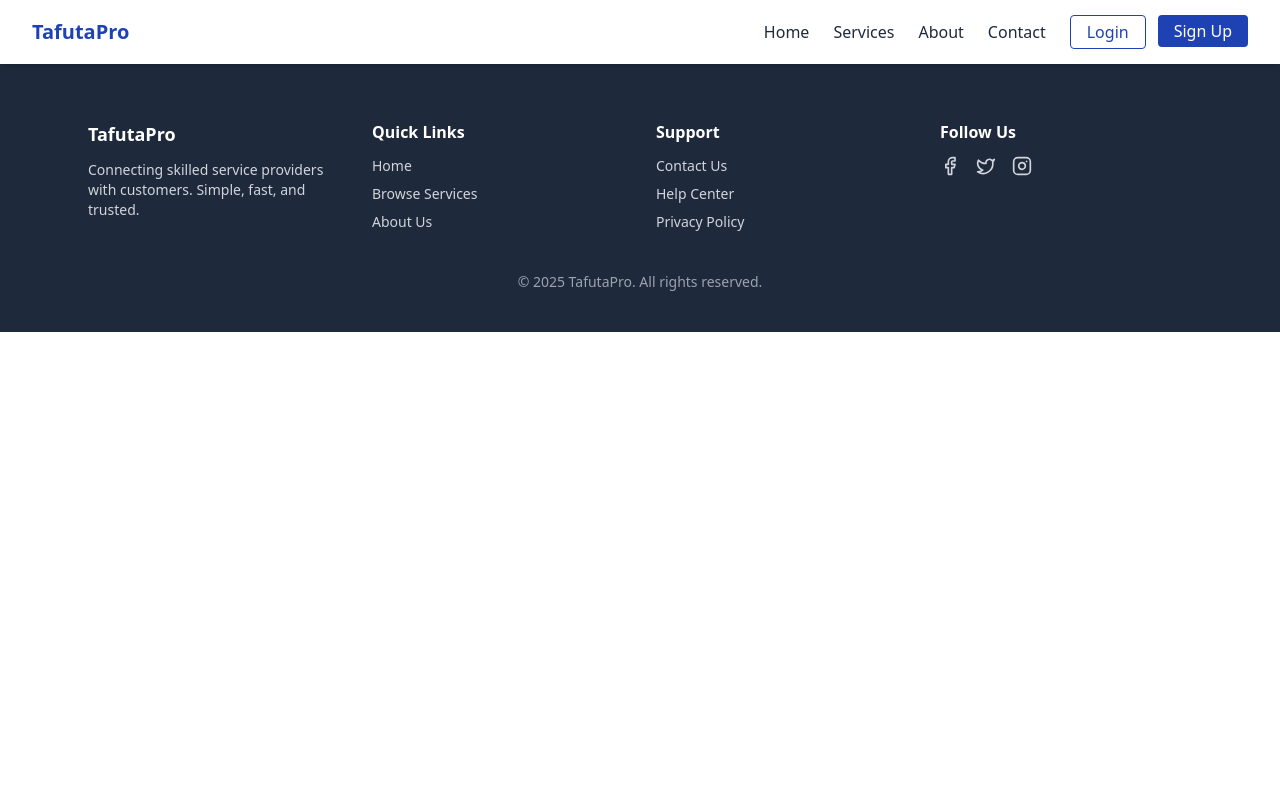
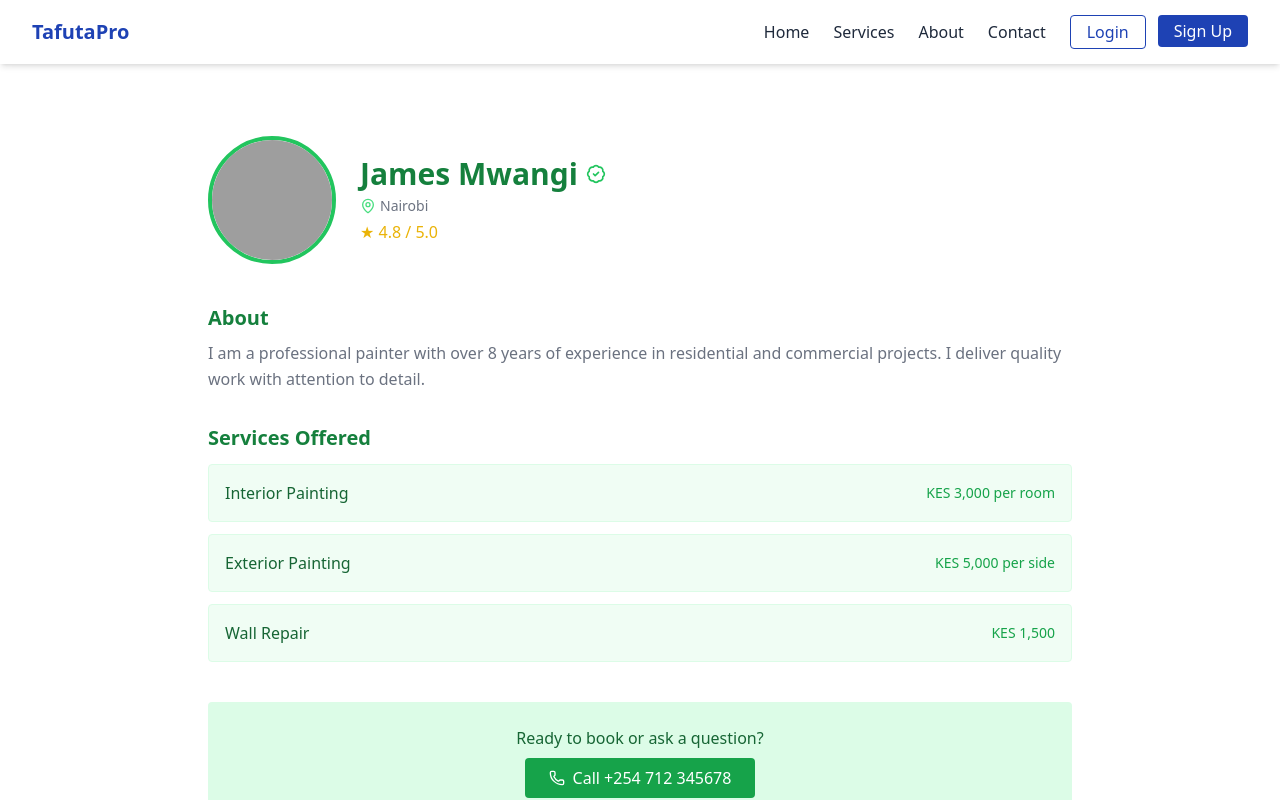
Before and after one commit to jo-oseeph/TafutaPro, a React (Create React App) app: page /provider/1 in a window 1280 px wide. Shown: the top 800 px of the page. Built offline with nearby package versions, Linux system fonts and the light colour scheme; grey boxes are pictures that could not be loaded.

Commit message:
profile page created

```diff
--- a/src/App.js
+++ b/src/App.js
@@ -10,6 +10,7 @@
 import Services from './pages/Service';
 import Contact from './pages/Contact';
 import CategoryPage from "./pages/CategoryPage";
+import ProviderProfile from "./pages/ProviderProfile";
 
 
 function App() {
@@ -25,7 +26,8 @@
           <Route path="/login" element={<Login />} />
           <Route path="/Signup" element={<Signup />} />
           <Route path="/services/:category" element={<CategoryPage />} />
-          {/* Add more routes as needed */}
+          <Route path="/provider/:id" element={<ProviderProfile />} />
+
         </Routes>
         <Footer />
       </main>
--- a/src/pages/CategoryPage.jsx
+++ b/src/pages/CategoryPage.jsx
@@ -1,10 +1,11 @@
-import { useParams } from "react-router-dom";
+import { useParams, useNavigate } from "react-router-dom";
 import { useEffect, useState } from "react";
 import { Loader2, MapPin } from "lucide-react";
 
-// Dummy locations for filtering
+// ✅ Dummy locations for filtering
 const dummyLocations = ["Nairobi", "Mombasa", "Kisumu", "Nakuru"];
 
+// ✅ Dummy service providers
 const dummyProviders = [
   {
     id: 1,
@@ -31,13 +32,15 @@
 
 export default function CategoryPage() {
   const { category } = useParams();
+  const navigate = useNavigate(); // ✅ Used for routing to profile
+
   const [providers, setProviders] = useState([]);
   const [filteredProviders, setFilteredProviders] = useState([]);
   const [location, setLocation] = useState("");
   const [searchTerm, setSearchTerm] = useState("");
   const [loading, setLoading] = useState(true);
 
-  // Simulate API fetch
+  // ✅ Simulate API fetch
   useEffect(() => {
     setLoading(true);
     setTimeout(() => {
@@ -47,7 +50,7 @@
     }, 1000);
   }, [category]);
 
-  // Filter based on location and search
+  // ✅ Filter providers by location and search input
   useEffect(() => {
     let filtered = providers;
 
@@ -102,7 +105,7 @@
         </select>
       </div>
 
-      {/* Spinner */}
+      {/* Loader or Results */}
       {loading ? (
         <div className="flex justify-center items-center py-20">
           <Loader2 className="animate-spin text-brand w-8 h-8" />
@@ -116,6 +119,7 @@
               key={provider.id}
               className="bg-white shadow-sm border rounded-lg p-4 hover:shadow-md transition"
             >
+              {/* Profile info */}
               <div className="flex items-center gap-4">
                 <img
                   src={provider.image}
@@ -132,7 +136,12 @@
                   </p>
                 </div>
               </div>
-              <button className="mt-4 w-full bg-brand text-white py-2 rounded hover:bg-heading transition">
+
+              {/* ✅ View Profile button navigates to provider page */}
+              <button
+                onClick={() => navigate(`/provider/${provider.id}`)}
+                className="mt-4 w-full bg-brand text-white py-2 rounded hover:bg-heading transition"
+              >
                 View Profile
               </button>
             </div>
--- /dev/null
+++ b/src/pages/ProviderProfile.jsx
@@ -0,0 +1,97 @@
+import React, { useEffect } from 'react';
+import { useParams } from "react-router-dom";
+import { MapPin, Phone, BadgeCheck } from "lucide-react";
+
+// 🧪 Dummy provider data for demonstration
+const dummyProvider = {
+  id: 1,
+  name: "James Mwangi",
+  location: "Nairobi",
+  rating: 4.8,
+  image: "https://i.pravatar.cc/150?img=12",
+  bio: "I am a professional painter with over 8 years of experience in residential and commercial projects. I deliver quality work with attention to detail.",
+  services: [
+    { name: "Interior Painting", price: "KES 3,000 per room" },
+    { name: "Exterior Painting", price: "KES 5,000 per side" },
+    { name: "Wall Repair", price: "KES 1,500" },
+  ],
+  contact: "+254 712 345678",
+};
+
+const ProviderProfile = () => {
+  const { id } = useParams();
+
+  // ✅ Simulate future API usage and fix "unused" ESLint warning
+  useEffect(() => {
+    console.log("Loaded Provider ID:", id);
+    // In future: fetch(`/api/providers/${id}`);
+  }, [id]);
+
+  const provider = dummyProvider;
+
+  return (
+    <div className="pt-24 px-4 max-w-4xl mx-auto min-h-screen">
+      {/* 🧠 Header Section */}
+      <div className="flex flex-col sm:flex-row items-center gap-6 mb-10">
+        {/* 👤 Profile Image */}
+        <img
+          src={provider.image}
+          alt={provider.name}
+          className="w-32 h-32 rounded-full object-cover border-4 border-green-500"
+        />
+
+        {/* 📝 Basic Info */}
+        <div>
+          <h1 className="text-2xl sm:text-3xl font-bold text-green-700 flex items-center gap-2">
+            {provider.name}
+            <BadgeCheck className="text-green-500 w-5 h-5" />
+          </h1>
+          <p className="text-sm text-muted flex items-center gap-1 mt-1">
+            <MapPin className="w-4 h-4 text-green-400" /> {provider.location}
+          </p>
+          <p className="text-yellow-500 mt-1">
+            ★ {provider.rating.toFixed(1)} / 5.0
+          </p>
+        </div>
+      </div>
+
+      {/* 📝 Bio Section */}
+      <div className="mb-8">
+        <h2 className="text-xl font-semibold text-green-700 mb-2">About</h2>
+        <p className="text-muted leading-relaxed">{provider.bio}</p>
+      </div>
+
+      {/* 💰 Services List */}
+      <div className="mb-10">
+        <h2 className="text-xl font-semibold text-green-700 mb-3">Services Offered</h2>
+        <ul className="space-y-3">
+          {provider.services.map((service, idx) => (
+            <li
+              key={idx}
+              className="border border-green-100 bg-green-50 p-4 rounded flex justify-between items-center"
+            >
+              <span className="text-green-800 font-medium">{service.name}</span>
+              <span className="text-green-600 text-sm">{service.price}</span>
+            </li>
+          ))}
+        </ul>
+      </div>
+
+      {/* 📞 Call to Action */}
+      <div className="bg-green-100 p-6 rounded text-center">
+        <p className="text-green-800 font-medium mb-2">
+          Ready to book or ask a question?
+        </p>
+        <a
+          href={`tel:${provider.contact}`}
+          className="inline-flex items-center justify-center gap-2 bg-green-600 text-white px-6 py-2 rounded hover:bg-green-700 transition"
+        >
+          <Phone className="w-4 h-4" />
+          Call {provider.contact}
+        </a>
+      </div>
+    </div>
+  );
+};
+
+export default ProviderProfile;
```
